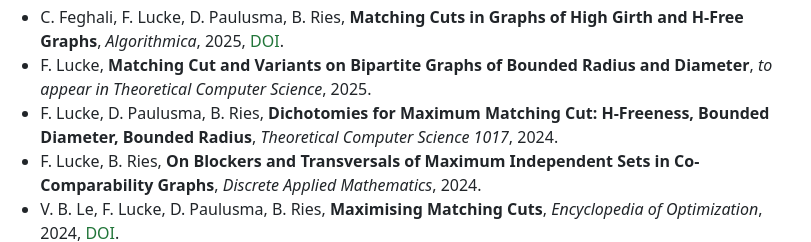
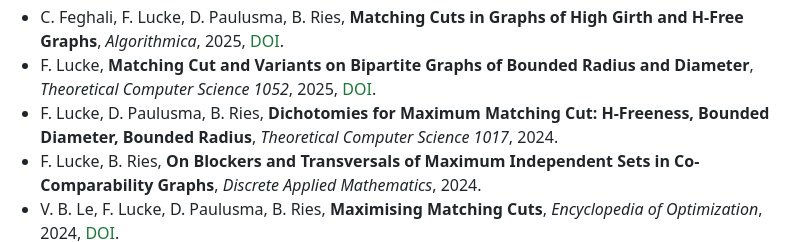
Before and after one commit to felicialucke/felicialucke.github.io, a plain HTML site: page publications.html in a window 1280 px wide. Shown: the part 313-555 px from the top of the page, 249-1060 px from the left. Drawn offline with nearby package versions, Linux system fonts and the light colour scheme.

Commit message:
update publications

```diff
--- a/publications.html
+++ b/publications.html
@@ -43,7 +43,7 @@
 			<ul>
 				<li> C. Feghali, F. Lucke, D. Paulusma, B. Ries, <b>Matching Cuts in Graphs of High Girth and H-Free
 						Graphs</b>, <i> Algorithmica</i>, 2025, <a href="https://doi.org/10.1007/s00453-025-01318-8">DOI</a>. </li>
-				<li> F. Lucke, <b>Matching Cut and Variants on Bipartite Graphs of Bounded Radius and Diameter</b>, <i>to appear in Theoretical Computer Science</i>, 2025. </li>
+				<li> F. Lucke, <b>Matching Cut and Variants on Bipartite Graphs of Bounded Radius and Diameter</b>, <i>Theoretical Computer Science 1052</i>, 2025, <a href="https://doi.org/10.1016/j.tcs.2025.115429">DOI</a>. </li>
 				<li> F. Lucke, D. Paulusma, B. Ries,<b> Dichotomies for Maximum Matching Cut: H-Freeness, Bounded
 						Diameter, Bounded Radius</b>, <i>Theoretical Computer
 						Science 1017</i>, 2024.</li>
```
